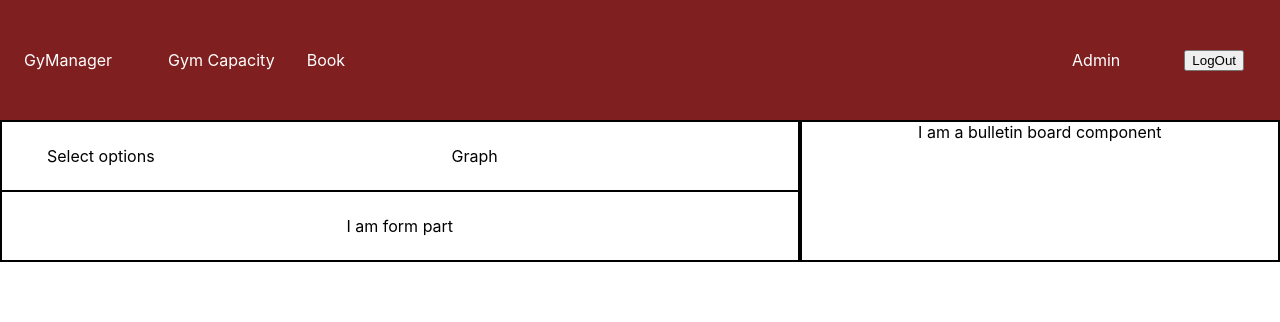
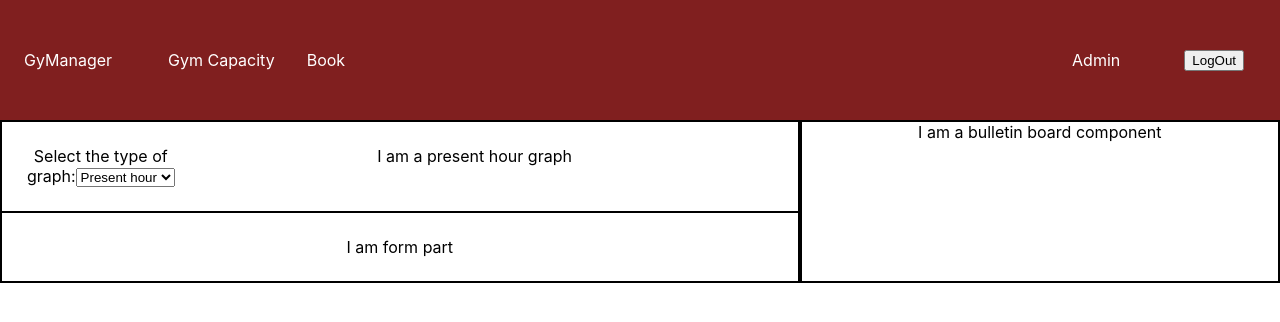
Before and after one commit to harwindersidhu/gymanager, a React (Create React App) app: page / in a window 1280 px wide. Shown: the top 322 px of the page. Built offline with nearby package versions, Linux system fonts and the light colour scheme.

Commit message:
Implement basic structure of capacity view

```diff
--- /dev/null
+++ b/src/components/component_capacity/GraphOtherDay.js
@@ -0,0 +1,9 @@
+import React from "react";
+
+export default function GraphOtherDay(props) {
+  return (
+    <div className="graph-other-day">
+      I am a other day graph
+    </div>
+  );
+}
--- /dev/null
+++ b/src/components/component_capacity/GraphPresentHour.js
@@ -0,0 +1,9 @@
+import React from "react";
+
+export default function GraphPresentHour(props) {
+  return (
+    <div className="graph-present-hour">
+      I am a present hour graph
+    </div>
+  );
+}
--- /dev/null
+++ b/src/components/component_capacity/GraphpresentDay.js
@@ -0,0 +1,9 @@
+import React from "react";
+
+export default function GraphPresentDay(props) {
+  return (
+    <div className="graph-present-day">
+      I am a present day graph
+    </div>
+  );
+}
--- a/src/components/component_capacity/Graphs.js
+++ b/src/components/component_capacity/Graphs.js
@@ -1,11 +1,24 @@
-import React from "react";
+import React, { useState } from "react";
+import GraphOtherDay from "./GraphOtherDay";
+import GraphPresentDay from "./GraphpresentDay";
+import GraphPresentHour from "./GraphPresentHour";
 import "./Graphs.scss"
+import SelectType from "./SelectType";
 
 export default function Graphs(props) {
+
+  const [graphType, setGraphType] = useState("presentHour");
+
   return (
     <div className="graphs-view">
-      <div className="select-view">Select options</div>
-      <div className="graph">Graph</div>
+      <div className="select-view">
+        <SelectType value={graphType} onChange={(val) => setGraphType(val)} />
+      </div>
+      <div className="graph">
+        {graphType === "presentHour" && <GraphPresentHour />}
+        {graphType === "presentDay" && <GraphPresentDay />}
+        {graphType === "otherDay" && <GraphOtherDay />}
+      </div>
     </div>
   );
 }
--- /dev/null
+++ b/src/components/component_capacity/SelectType.js
@@ -0,0 +1,15 @@
+import React from "react";
+
+export default function SelectType(props) {
+  return (
+    <label>
+      Select the type of graph:
+      <select value={props.value} onChange={(e) => props.onChange(e.target.value)}>
+        <option value="presentHour">Present hour</option>
+        <option value="presentDay">Present day</option>
+        <option value="otherDay">Other day</option>
+      </select>
+    </label>
+
+  );
+}
```
